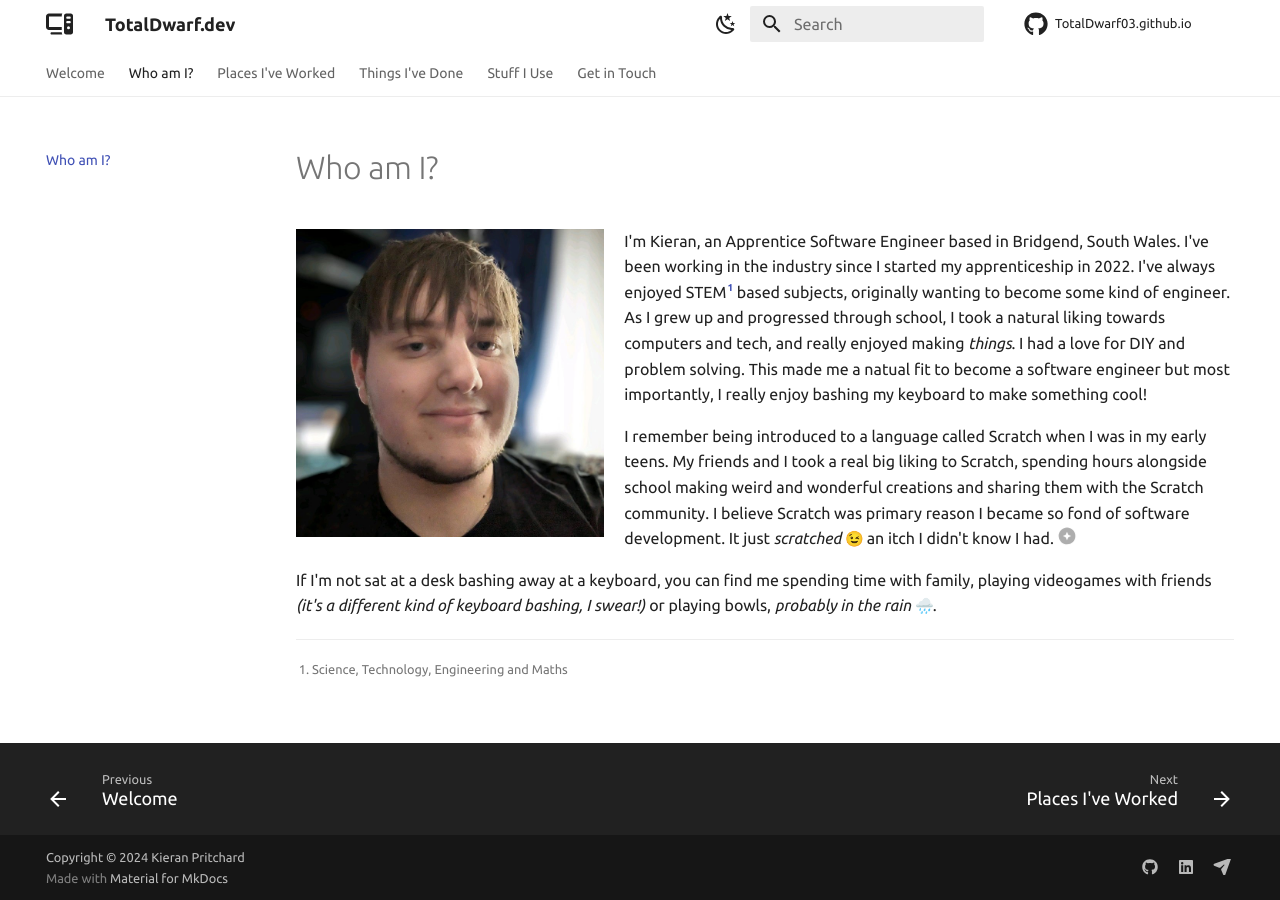
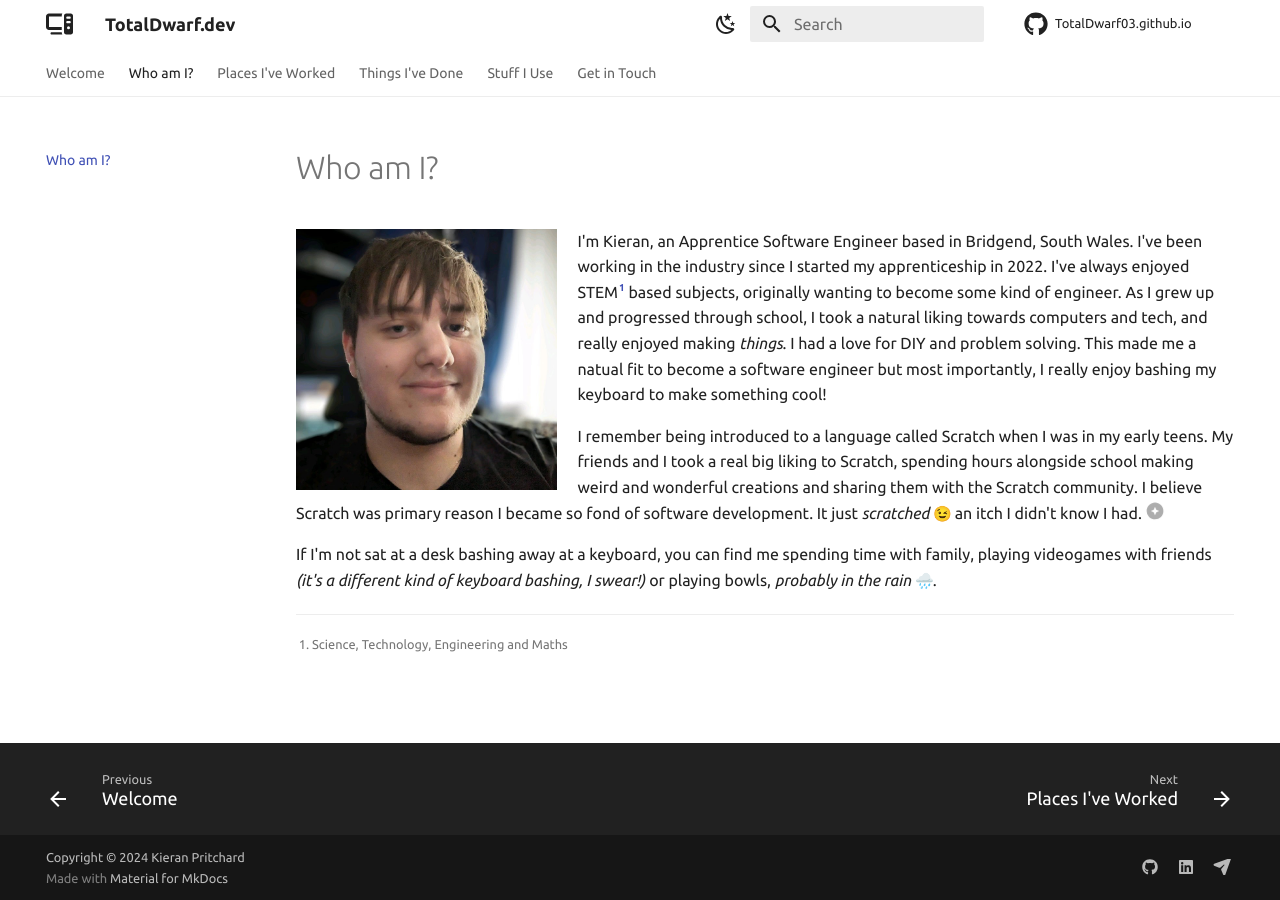
Before and after one commit to TotalDwarf03/TotalDwarf03.github.io, an MkDocs documentation site: the page built from docs/about.md, in a window 1280 px wide. Built offline with MkDocs 1.6.1 and Material for MkDocs 9.7.7, drawn with Linux system fonts in a browser that asks for light colours; emoji names are drawn with the system emoji font; comment, search, counter and statistics services are not loaded.

Commit message:
made self portrait responsive to screen size

```diff
--- a/docs/about.md
+++ b/docs/about.md
@@ -1,6 +1,6 @@
 # Who am I?
 
-![Photo of Kieran](./assets/me.jpeg){: style="width:35%; float:left; padding-right:20px;"}
+![Photo of Kieran](./assets/me.jpeg){: class="self_portrait"}
 
 I'm Kieran, an Apprentice Software Engineer based in Bridgend, South Wales. I've been working in the industry since I started my apprenticeship in 2022. I've always enjoyed STEM[^1] based subjects, originally wanting to become some kind of engineer. As I grew up and progressed through school, I took a natural liking towards computers and tech, and really enjoyed making *things*. I had a love for DIY and problem solving. This made me a natual fit to become a software engineer but most importantly, I really enjoy bashing my keyboard to make something cool!
 
--- /dev/null
+++ b/docs/css/main.css
@@ -0,0 +1,15 @@
+@media only screen and (max-width: 600px) {
+    .self_portrait {
+        width: 80%;
+        display: block;
+        margin: 0 auto;
+    }
+  }
+
+@media only screen and (min-width: 600px) {
+    .self_portrait {
+        width: 30%;
+        float: left;
+        padding-right: 20px;
+    }
+}
--- a/mkdocs.yml
+++ b/mkdocs.yml
@@ -77,6 +77,7 @@
 
 extra_css:
   - css/neoteroi-mkdocs.css
+  - css/main.css
 
 plugins:
   - git-revision-date-localized:
```
